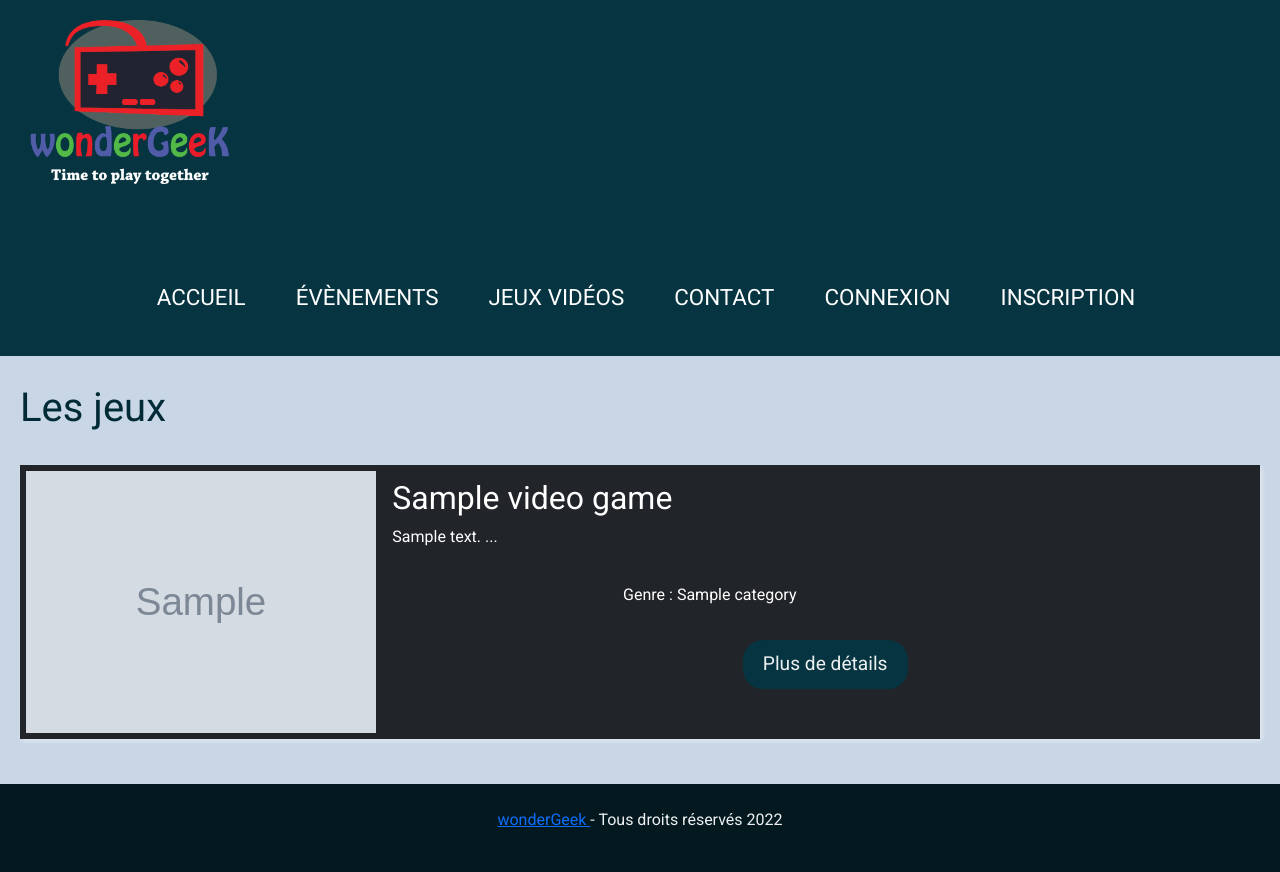
After one commit to audrey-ebrotie/wonderGeek, a Symfony app: template templates/video_game/list.html.twig in a window 1280 px wide. The commit adds this page. Run offline with Twig, Linux system fonts and the light colour scheme; the template is opened without the code that fills it: most values are stand-ins (such as "Sample title", 1, 10 or a date in 2020); grey boxes marked "Sample" are stand-in pictures; some libraries are stand-ins or nearby versions.

Commit message:
Création VideoGame controller, affichage liste des jeux

```diff
--- /dev/null
+++ b/public/css/game/list.css
@@ -0,0 +1,87 @@
+body {
+  margin: 0;
+  font-size: 16px;
+  font-family: "Roboto", sans-serif;
+  color: white;
+  background-color: #c8d6e5;
+  display: flex;
+  flex-direction: column;
+  min-height: 100vh;
+}
+
+h1 {
+  color: #002a35;
+}
+
+.videoGames .videoGame {
+  margin: 2% 0;
+  display: flex;
+  gap: 1%;
+  background-color: #212529;
+  box-shadow: 2px 2px 5px rgba(255, 255, 255, 0.5);
+  border: 2px solid #212529;
+}
+
+.videoGames .videoGame .videoGame-picture {
+  position: relative;
+}
+
+.videoGames .videoGame img {
+  width: 350px;
+  height: auto;
+  object-fit: cover;
+}
+
+.videoGames .videoGame .videoGame-summary {
+  display: flex;
+  flex-direction: column;
+  margin: 1% 0;
+  flex: 1;
+}
+
+.videoGames .videoGame aside {
+  width: 100%;
+  padding-top: 2%;
+}
+
+.videoGames .videoGame aside ul {
+  display: flex;
+  list-style-type: none;
+  justify-content: space-evenly;
+  padding: 0;
+}
+
+.videoGames .videoGame aside i {
+  color: #535ba8;
+  font-size: 1.2rem;
+  margin-right: 1rem;
+}
+
+.videoGames .videoGame .videoGame-action {
+  display: flex;
+  justify-content: center;
+  padding: 2%;
+}
+
+.videoGames .videoGame .videoGame-action .button {
+  border-radius: 20px;
+  transition: all 0.3s ease-in-out;
+}
+
+.videoGames .videoGame .videoGame-action .button:hover {
+  border-radius: 20px;
+  box-shadow: 2px 2px 5px rgba(255, 255, 255, 0.5);
+  transform: scale(1.2);
+  color: white;
+}
+
+@media (max-width: 720px) {
+  .videoGame {
+    display: flex;
+    flex-direction: column;
+  }
+  .main-header {
+    display: flex;
+    flex-direction: column;
+  }
+}
--- a/templates/components/header.html.twig
+++ b/templates/components/header.html.twig
@@ -8,8 +8,8 @@
       <ul class="mainMenu">
         <li><a href="{{ path('main_index') }}">Accueil</a></li>
         <li><a href="{{ path('event_list') }}">Évènements</a></li>
-        {# <li><a href="{{ path('videogame_list') }}">Jeux vidéos</a></li>
-        <li><a href="{{ path('boardgame_list') }}">Jeux de société</a></li>
+        <li><a href="{{ path('video_game_list') }}">Jeux vidéos</a></li>
+        {# <li><a href="{{ path('boardgame_list') }}">Jeux de société</a></li>
         <li><a href="{{ path('manga_list') }}">Mangas</a></li>
         <li><a href="{{ path('comic_list') }}">Comics</a></li> #}
         <li><a href="{{ path('main_contact') }}">Contact</a></li>
--- a/templates/event/form.html.twig
+++ b/templates/event/form.html.twig
@@ -14,7 +14,7 @@
 
                 <h2 class="text-light py-3">Créer un évenement </h2>
                 {{ form(form) }}
-                <form>
+                {# <form>
                     <div class="form-row">
                         <div class="col-6 my-2">
                             <label for="event_name" hidden>Nom de l'évenement</label>
@@ -107,7 +107,7 @@
                             </div>
                         </div>
                     </div>
-                </div>
+                </div> #}
             </div>
         </div>
     </div>
--- /dev/null
+++ b/templates/video_game/list.html.twig
@@ -0,0 +1,41 @@
+{% extends 'base.html.twig' %}
+
+{% block title %}Liste des jeux - {{ parent() }}{% endblock %}
+
+{% block stylesheets %}
+    <link rel="stylesheet" href="{{ asset('css/game/list.css') }}">
+{% endblock %}
+
+{% block body %}
+
+    <h1 class="py-2">Les jeux</h1>
+
+    <div class="videoGames">
+        {% for videoGame in videoGames %}
+            <article class="videoGame">
+                <div class="videoGame-picture text-center p-1">
+                    <img src="{{ videoGame.picture }}" alt="{{ videoGame.name }}">
+                </div>
+                <div class="videoGame-summary">
+                    <h2>{{ videoGame.name }}</h2>
+                    <p>{{ videoGame.description|slice(0, 70) }} ...</p>
+                    <aside>
+                        <ul>
+                            <li>
+                                Genre : {{ videoGame.category.name }}
+                            </li>
+                            <li>
+                                {# Platforme : {{ videoGame.platform.name }} #}
+                            </li>
+                        </ul>
+                    </aside>
+                    <div class="videoGame-action">
+                        <a href="{{ path('video_game_show', {id: videoGame.id}) }}" class="button">Plus de détails</a>
+                    </div>
+                </div>
+            </article>
+
+        {% endfor %}
+    </div>
+
+{% endblock %}
--- /dev/null
+++ b/templates/video_game/show.html.twig
@@ -0,0 +1 @@
+Affichage d'un jeu
```
Also changed, not shown: public/css/event/style.css (+5 -4 lines), src/Controller/SectionController.php (deleted, +0 -29 lines), src/Controller/VideoGameController.php (added, +41 -0 lines), src/DataFixtures/EventFixtures.php (+18 -1 lines), src/Form/EventType.php (+34 -8 lines), src/Repository/VideoGameRepository.php (+20 -20 lines), templates/category/gamelist.html.twig (deleted, +0 -37 lines), templates/section/index.html.twig (deleted, +0 -20 lines).
